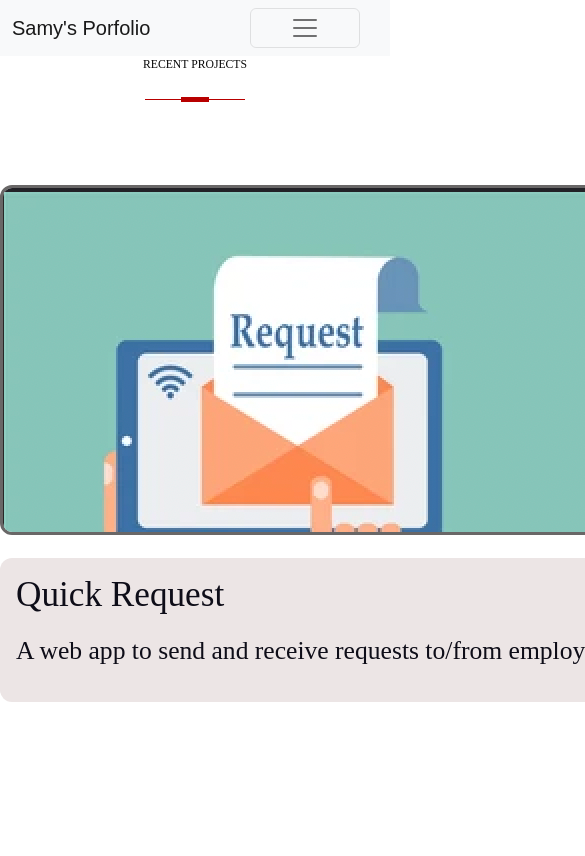
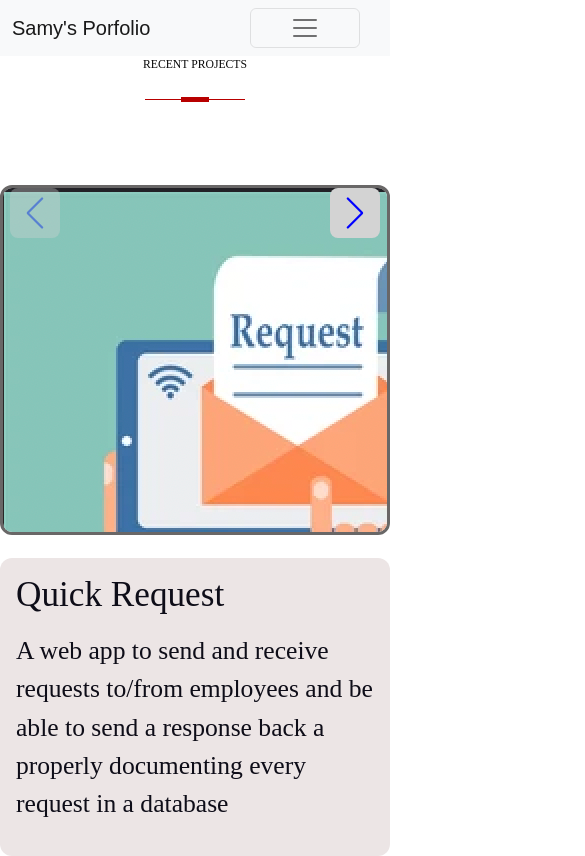
Before and after one commit to SamyG12/portfolio, a React (Create React App) app: page /projects in a window 390 px wide. Shown: the top 856 px of the page, 585 px wide, since content can reach past the window. Built offline with nearby package versions, Linux system fonts and the light colour scheme.

Commit message:
responsive prj

```diff
--- a/src/Components/Projects/Project.css
+++ b/src/Components/Projects/Project.css
@@ -6,7 +6,7 @@
 
   .swiper-container {
     padding-top: 8rem;
-    max-width: 100%;
+    max-width: 50%;
   }
 
   .swiper-button-prev,
@@ -17,31 +17,22 @@
     color: black;
     background: lightgray;
     z-index: 10;
-    right: 60px;
-    left: auto;
+    right: 10;
+    left: 10;
     top: 0;
     transform: translateY(50%);
-    color: rgb(10, 10, 10);
+    color: blue;
     border-radius: 8px;
   }
   .swiper-button-next {
-    right: 0;
+    right: 10;
+    left: 10;
   }
   .swiper-button-prev::after,
   .swiper-button-next::after {
     font-size: 2rem;
   }
-  @media only screen and (max-width: 700px) {
-    .projects__allItems {
-      flex-direction: column;
-      max-width: 400px;
-      margin: 0 auto;
-      margin-top: 5rem;
-      gap: 5rem;
-    }
 
-
-  }
 
   header {
     position: relative;
```
